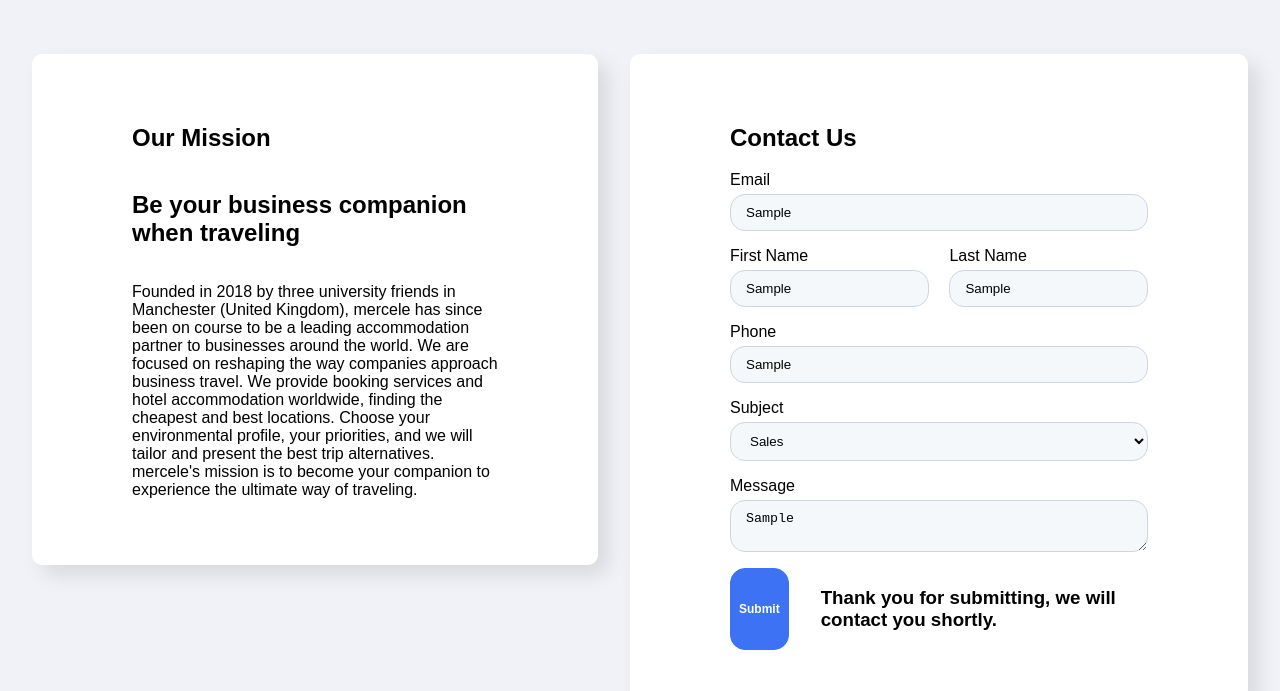
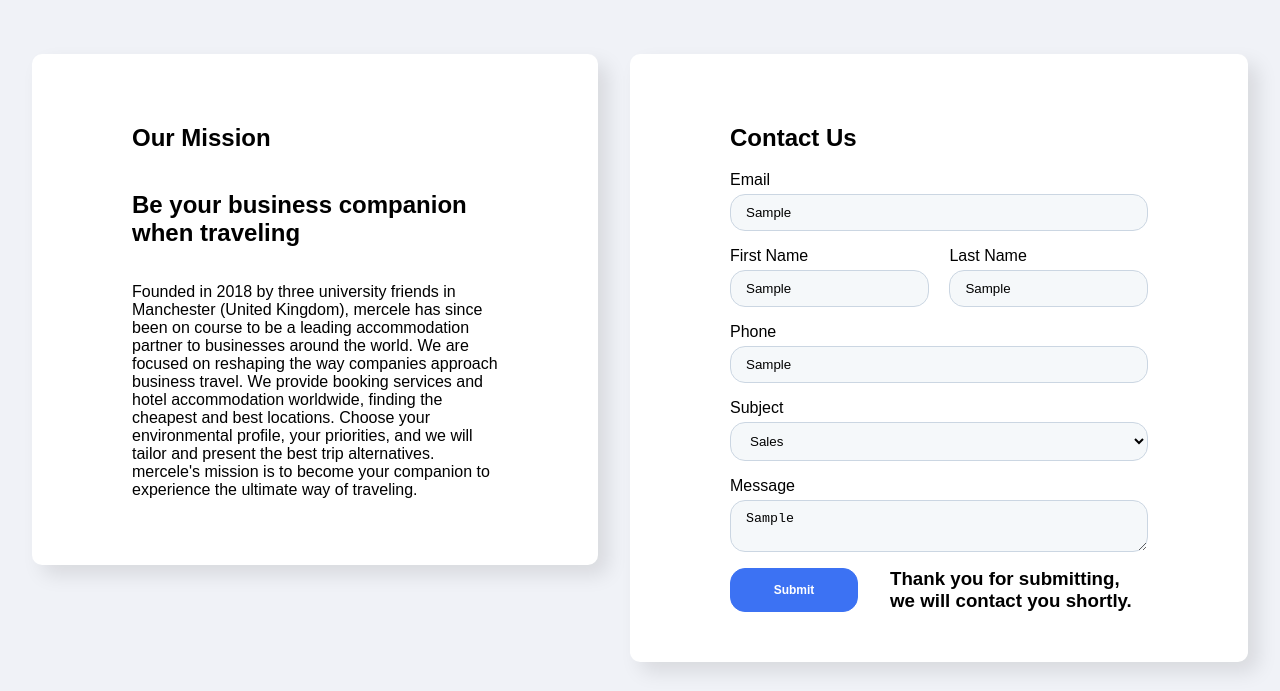
Before and after one commit to Mercele-IT/homepage, a plain HTML site: page index.html in a window 1280 px wide. Both pictures are taken after typing "Sample", "Sample", "Sample", "Sample", "Sample" into the empty fields and a click on the button "Submit". Shown: the part 109-800 px from the top of the page. Drawn offline with Linux system fonts and the light colour scheme.

Commit message:
Update index.html
Updated submitt button and text

```diff
--- a/index.html
+++ b/index.html
@@ -123,7 +123,6 @@
     }
 
     .submit-button {
-        max-width: 6rem;
         background: #3c72f3;
         background-color: #3c72f3;
         border: 1px solid #3c72f3;
@@ -133,6 +132,7 @@
         font-size: 12px;
         color: white;
         line-height: 12px;
+        min-width: 8rem;
     }
 
     .hidden {
@@ -202,7 +202,7 @@
                 <label for="message">Message</label><textarea id="message" cols="20" required></textarea>
                 <div class="flex row ">
                     <button class="submit-button" id="submit-btn">Submit</button>
-                    <h3 id="submit-text" class="hidden" style="margin-left: 2rem;" >Thank you for submitting, we will contact you
+                    <h3 id="submit-text" class="hidden" style="margin: 0 0 0 2rem;" >Thank you for submitting, we will contact you
                         shortly.</h3>
                 </div>
 
```
